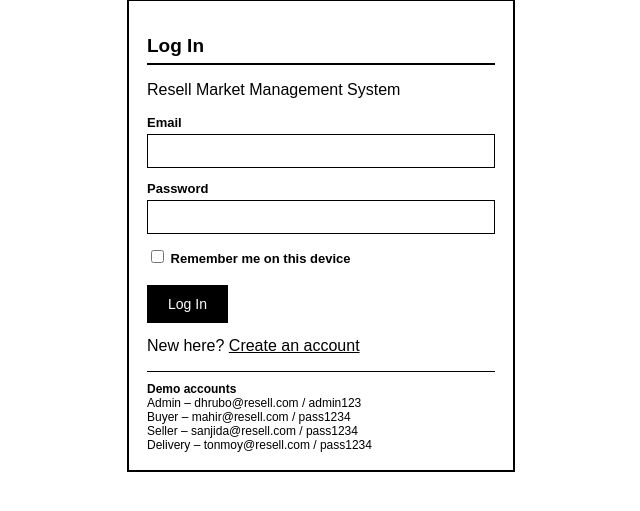
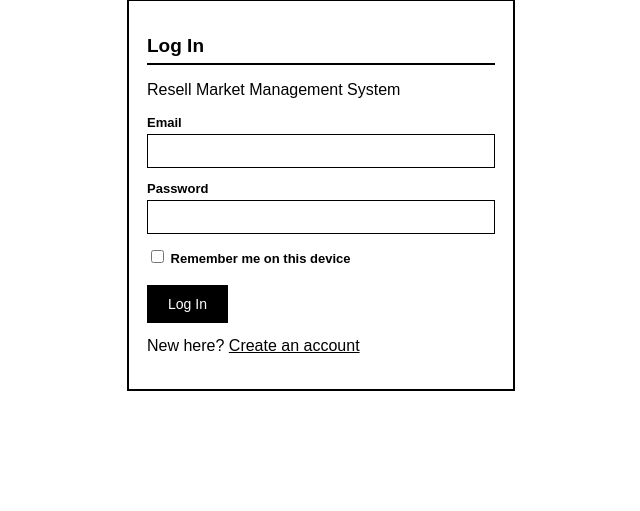
Before and after one commit to MatriXMahir/summer-25-26-resell-market-management-system, a PHP site: page / in a window 1280 px wide. Shown: the part 25-536 px from the top of the page, without its empty margins (319-959 px from the left). Run offline with PHP 8.4, Linux system fonts and the light colour scheme; data comes from the database, SQL or seed files in the repository.

Commit message:
Update login page

```diff
--- a/views/auth/login.php
+++ b/views/auth/login.php
@@ -52,13 +52,7 @@ $oldEmail = $_COOKIE['remember_email'] ?? '';
 
         <p style="margin-top:14px">New here? <a href="index.php?page=register">Create an account</a></p>
 
-        <div class="demo-accounts">
-            <b>Demo accounts</b><br>
-            Admin &ndash; dhrubo@resell.com / admin123<br>
-            Buyer &ndash; mahir@resell.com / pass1234<br>
-            Seller &ndash; sanjida@resell.com / pass1234<br>
-            Delivery &ndash; tonmoy@resell.com / pass1234
-        </div>
+
     </div>
 </div>
 <script src="assets/js/jquery.min.js"></script>
```
